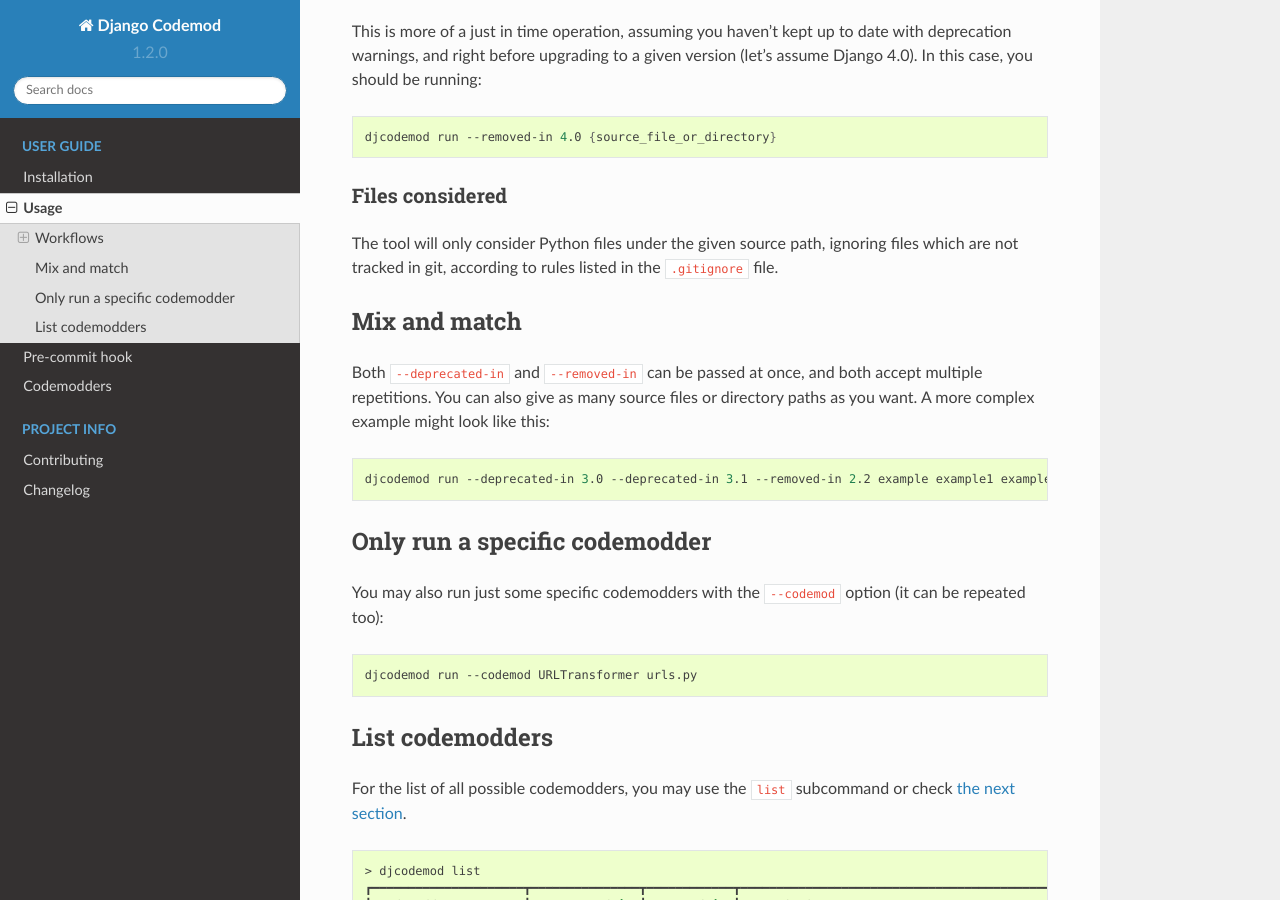
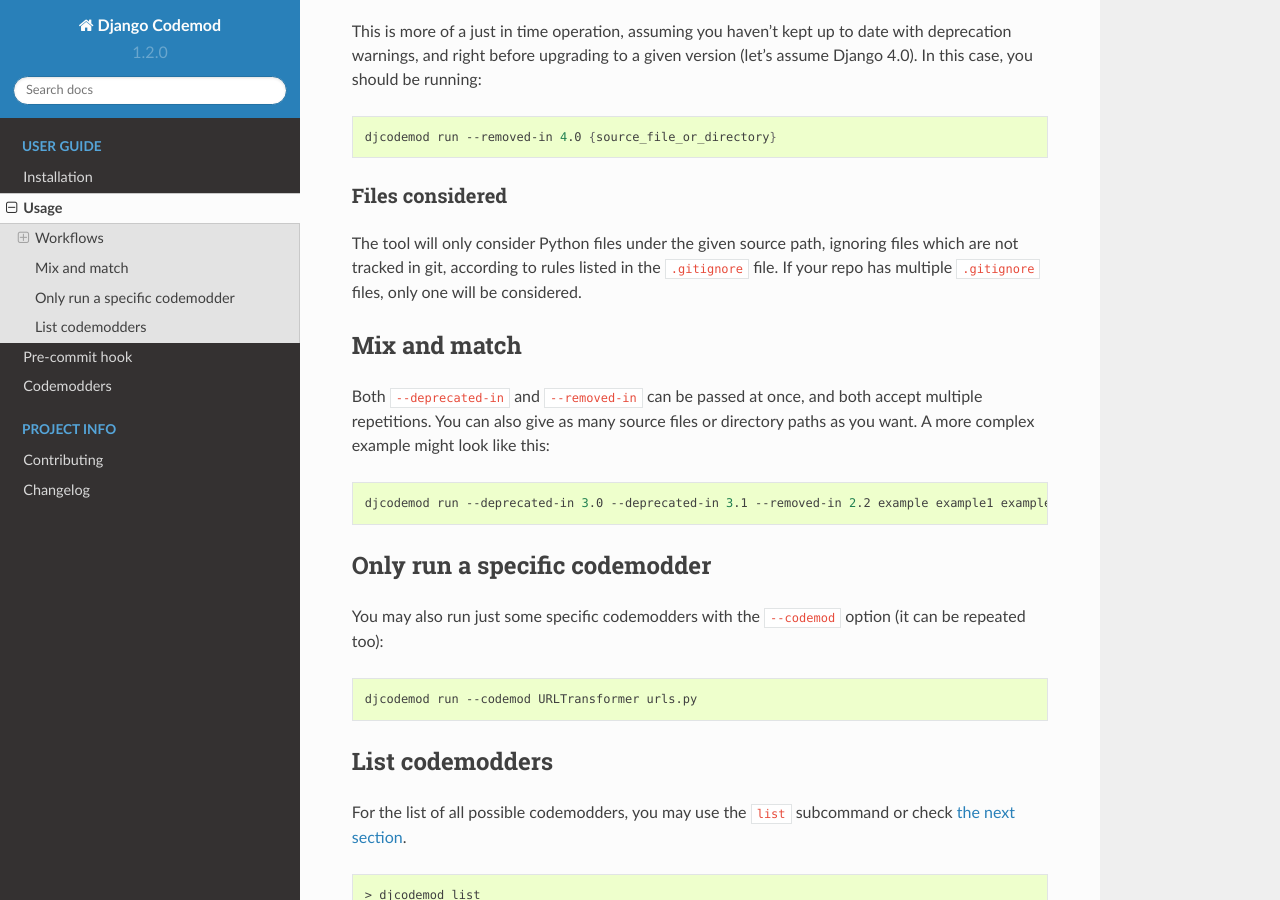
Before and after one commit to browniebroke/django-codemod, a Sphinx documentation site: the page built from docs/usage.md, in a window 1280 px wide and 900 px high, scrolled down 654 px. Built offline with Sphinx 7.4.7 and the Read the Docs theme 2.0.0, drawn with Linux system fonts in a browser that asks for light colours.

Commit message:
docs: explain limitation with gitignore
fixes #264

```diff
--- a/docs/usage.md
+++ b/docs/usage.md
@@ -29,7 +29,7 @@
 
 ### Files considered
 
-The tool will only consider Python files under the given source path, ignoring files which are not tracked in git, according to rules listed in the `.gitignore` file.
+The tool will only consider Python files under the given source path, ignoring files which are not tracked in git, according to rules listed in the `.gitignore` file. If your repo has multiple `.gitignore` files, only one will be considered.
 
 ## Mix and match
 
```
